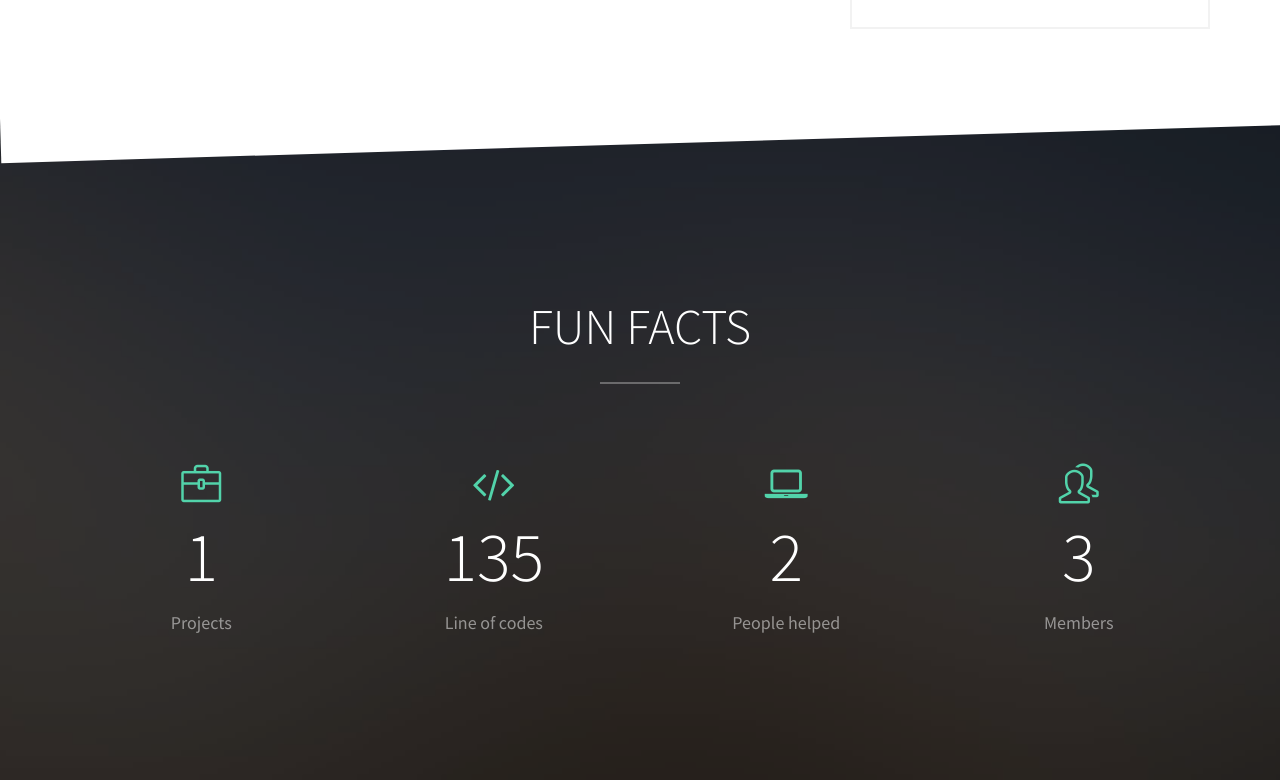
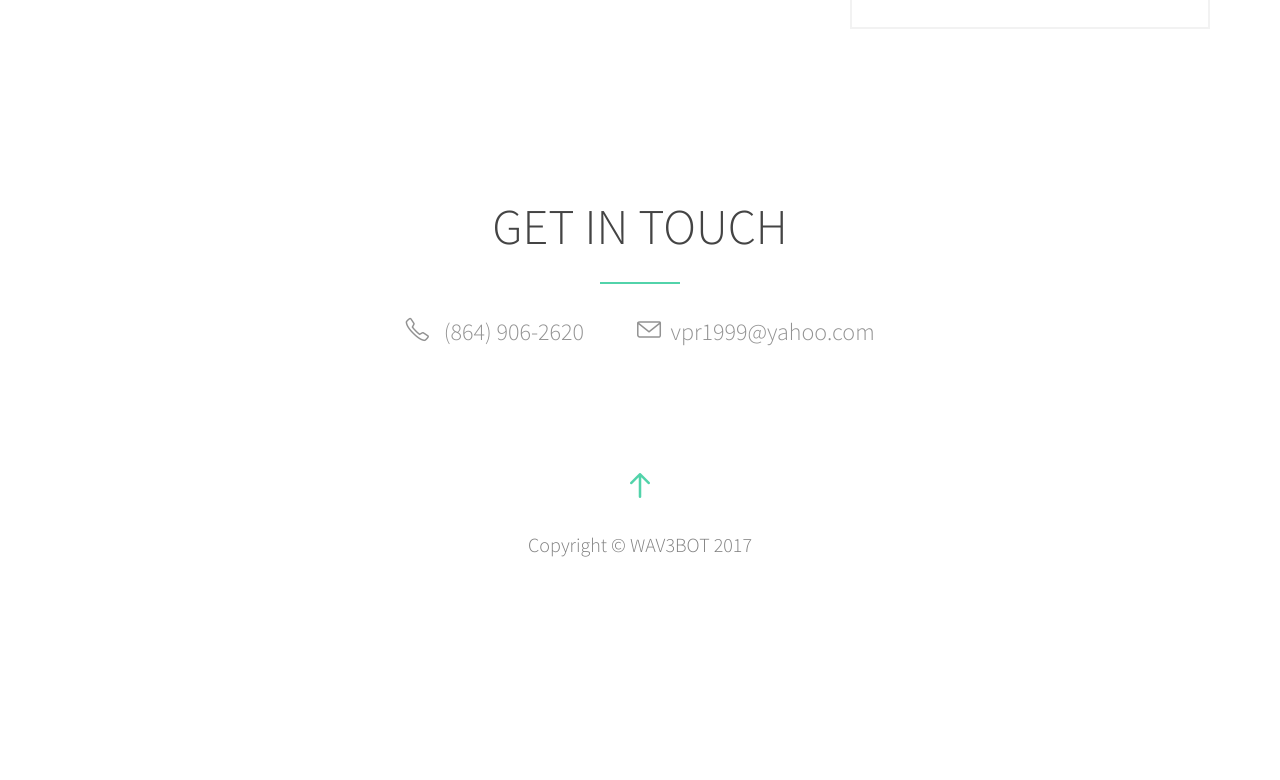
Before and after one commit to WAV3BOT/wav3bot.github.io, a plain HTML site: page index.html in a window 1280 px wide. Shown: the part 6378-7158 px from the top of the page. After the commit the page ends 7018 px from the top, so only its background shows below. Drawn offline with nearby package versions, Linux system fonts and the light colour scheme; files whose address does not match are found by name.

Commit message:
got rid of facts bar

```diff
--- a/index.html
+++ b/index.html
@@ -390,46 +390,6 @@
 		</div>
 	</section>
 
-	<section id="fh5co-counters" style="background-image: url(images/full_image_1.jpg);" data-stellar-background-ratio="0.5">
-		<div class="fh5co-overlay"></div>
-		<div class="container">
-			<div class="row">
-				<div class="col-md-12 section-heading text-center ">
-					<h2>Fun Facts</h2>
-				</div>
-			</div>
-			<div class="row">
-				<div class="col-md-3 col-sm-6 col-xs-12">
-					<div class="fh5co-counter ">
-						<i class="fh5co-counter-icon icon-briefcase -2"></i>
-						<span class="fh5co-counter-number js-counter" data-from="0" data-to="1" data-speed="500" data-refresh-interval="50">1</span>
-						<span class="fh5co-counter-label">Projects</span>
-					</div>
-				</div>
-				<div class="col-md-3 col-sm-6 col-xs-12">
-					<div class="fh5co-counter ">
-						<i class="fh5co-counter-icon icon-code -2"></i>
-						<span class="fh5co-counter-number js-counter" data-from="0" data-to="135" data-speed="500" data-refresh-interval="50">135</span>
-						<span class="fh5co-counter-label">Line of codes</span>
-					</div>
-				</div>
-				<div class="col-md-3 col-sm-6 col-xs-12">
-					<div class="fh5co-counter ">
-						<i class="fh5co-counter-icon icon-laptop -2"></i>
-						<span class="fh5co-counter-number js-counter" data-from="0" data-to="2" data-speed="500" data-refresh-interval="50">2</span>
-						<span class="fh5co-counter-label">People helped</span>
-					</div>
-				</div>
-				<div class="col-md-3 col-sm-6 col-xs-12">
-					<div class="fh5co-counter ">
-						<i class="fh5co-counter-icon icon-people -2"></i>
-						<span class="fh5co-counter-number js-counter" data-from="0" data-to="3" data-speed="500" data-refresh-interval="50">52</span>
-						<span class="fh5co-counter-label">Members</span>
-					</div>
-				</div>
-			</div>
-		</div>
-	</section>
 
 	<section id="fh5co-contact" data-section="contact">
 		<div class="container">
```
